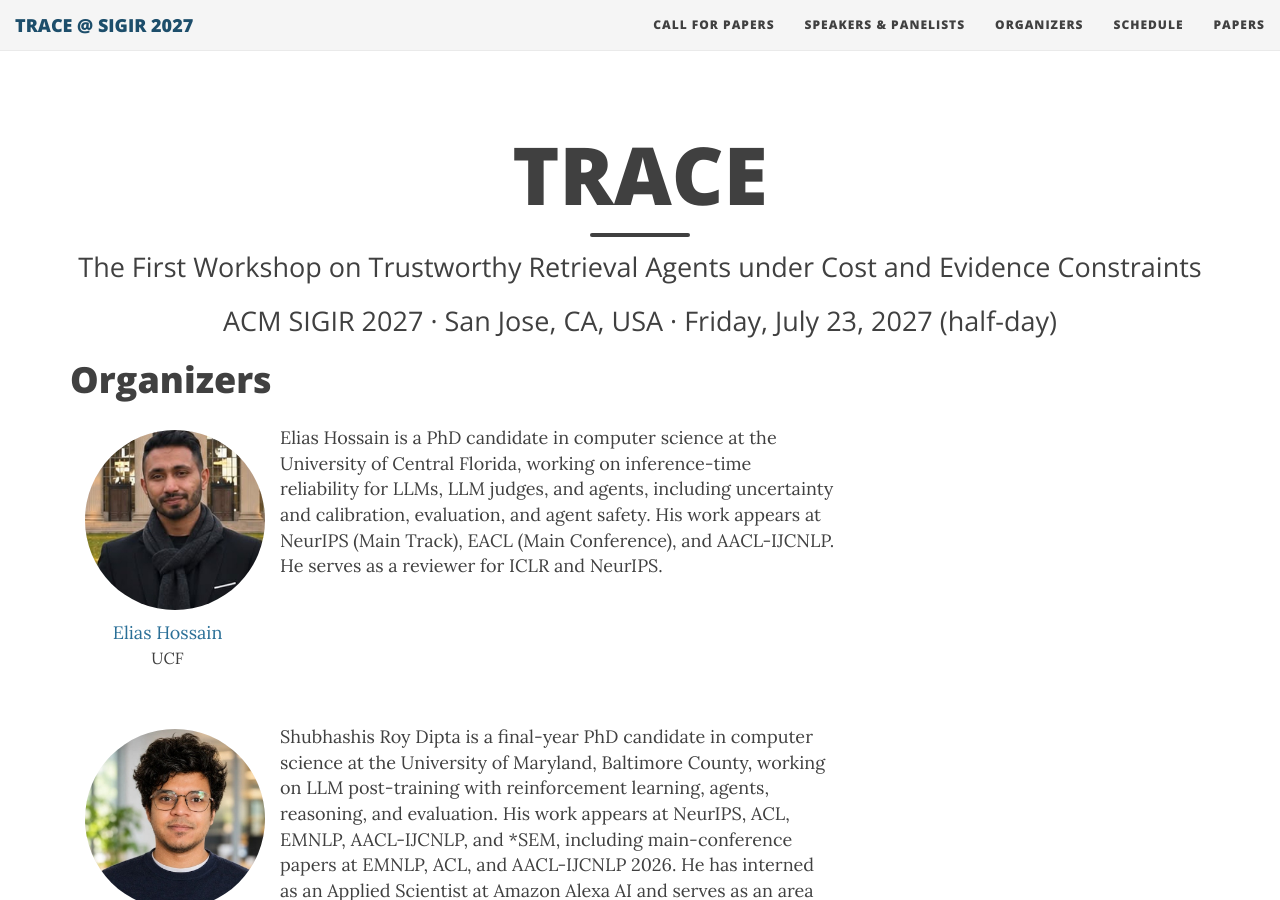
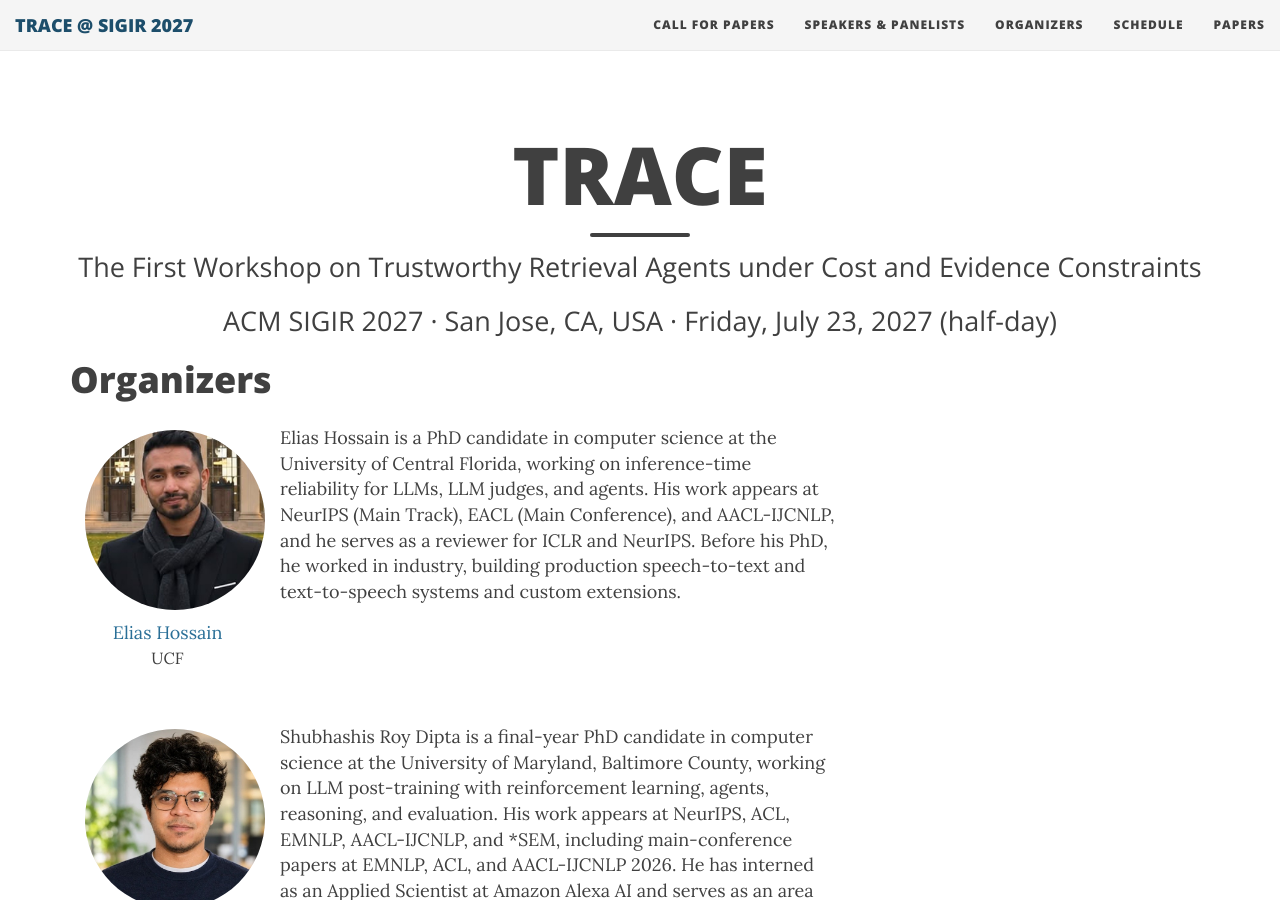
Before and after one commit to trace-workshop/sigir2027, a Jekyll site: the page built from organizers.md, in a window 1280 px wide and 900 px high. Built offline with Jekyll 4.4.1, drawn with Linux system fonts in a browser that asks for light colours; nearby versions of some CDN libraries.

Commit message:
Add industry experience to Elias's bio

```diff
--- a/_data/organizers.yml
+++ b/_data/organizers.yml
@@ -7,7 +7,7 @@ ehossain:
   url: "https://eliashossain001.github.io/"
   affiliation: "UCF"
   img: "ehossain.jpg"
-  bio: "Elias Hossain is a PhD candidate in computer science at the University of Central Florida, working on inference-time reliability for LLMs, LLM judges, and agents, including uncertainty and calibration, evaluation, and agent safety. His work appears at NeurIPS (Main Track), EACL (Main Conference), and AACL-IJCNLP. He serves as a reviewer for ICLR and NeurIPS."
+  bio: "Elias Hossain is a PhD candidate in computer science at the University of Central Florida, working on inference-time reliability for LLMs, LLM judges, and agents. His work appears at NeurIPS (Main Track), EACL (Main Conference), and AACL-IJCNLP, and he serves as a reviewer for ICLR and NeurIPS. Before his PhD, he worked in industry, building production speech-to-text and text-to-speech systems and custom extensions."
 
 sdipta:
   name: "Shubhashis Roy Dipta"
```
